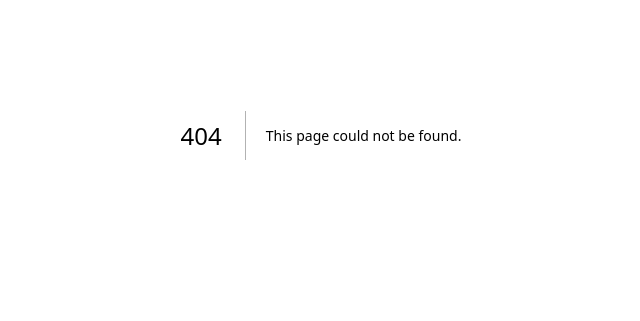
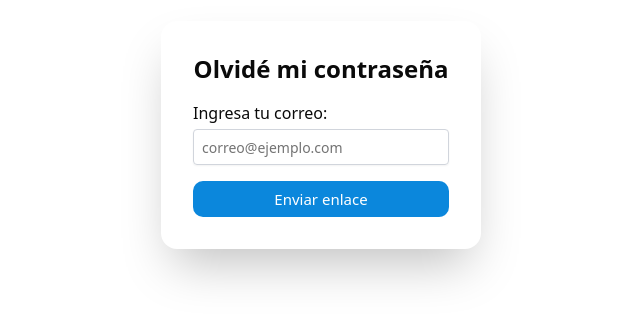
Before and after one commit to alemontc7/studia-repo, a Next.js app in the folder frontend/: page /forgot-password in a window 1280 px wide. Before the commit this address had no page. Shown: the part 265-586 px from the top of the page, without its empty margins (319-959 px from the left). Built offline with nearby package versions, Linux system fonts and the light colour scheme; no server answers; a web font is replaced by a local one.

Commit message:
feature/STDIA-5 Forgot password view was finished

```diff
--- /dev/null
+++ b/frontend/src/app/forgot-password/page.tsx
@@ -0,0 +1,10 @@
+"use client";
+
+import { ForgotPasswordPage } from "@/modules/auth";
+import React from "react";
+
+export default function ForgotPassword() {
+  return (
+    <ForgotPasswordPage />
+  );
+}
--- /dev/null
+++ b/frontend/src/modules/auth/application/forgotPasswordService.ts
@@ -0,0 +1,9 @@
+import { forgotPasswordApi } from "../infrastructure/authApi";
+
+export async function forgotPassword(email: string): Promise<{message: string}> {
+    if(!email){
+        throw new Error('Email is required');
+    }
+    const response = await forgotPasswordApi(email);
+    return response;
+}
--- a/frontend/src/modules/auth/index.ts
+++ b/frontend/src/modules/auth/index.ts
@@ -2,4 +2,4 @@ export * from './domain/user';
 export { AuthService } from './application/authService';
 export { default as LoginForm } from './ui/LoginForm';
 export { default as RegisterForm } from './ui/RegisterForm';
-export { default as AuthPage } from './ui/AuthPage';
+export { default as ForgotPasswordPage} from './ui/ForgotPassword';
--- a/frontend/src/modules/auth/infrastructure/authApi.ts
+++ b/frontend/src/modules/auth/infrastructure/authApi.ts
@@ -49,3 +49,16 @@ export async function verifySession(): Promise<boolean> {
     return false;
   }
 }
+
+export async function forgotPasswordApi(email: string): Promise<{message: string}>{
+  const response = await fetch(`${API_BASE}/users/forgot-password`, {
+    method: 'POST',
+    headers: {'Content-Type': 'application/json'},
+    body: JSON.stringify({ email })
+  });
+  const data = await response.json();
+  if(!response.ok){
+    throw new Error(data.message || 'Error en el envio del correo de recuperacion');
+  }
+  return data;
+}
--- a/frontend/src/modules/auth/ui/AuthPage.tsx
+++ /dev/null
@@ -1,20 +0,0 @@
-
-import React, { useState } from 'react';
-import LoginForm from './LoginForm';
-import RegisterForm from './RegisterForm';
-
-const AuthPage: React.FC = () => {
-  const [isLogin, setIsLogin] = useState(true);
-
-  return (
-    <div>
-      <div style={{ marginBottom: '1rem' }}>
-        <button onClick={() => setIsLogin(true)}>Login</button>
-        <button onClick={() => setIsLogin(false)}>Registro</button>
-      </div>
-      {isLogin ? <LoginForm /> : <RegisterForm />}
-    </div>
-  );
-};
-
-export default AuthPage;
--- /dev/null
+++ b/frontend/src/modules/auth/ui/ForgotPassword.tsx
@@ -0,0 +1,51 @@
+
+import React, { useState } from 'react';
+import { Label } from '@radix-ui/react-label';
+import { Input } from '@/components/ui/input';
+import { Button } from '@/components/ui/button';
+import toast from 'react-hot-toast';
+import { forgotPassword} from '../application/forgotPasswordService';
+
+const ForgotPasswordPage: React.FC = () => {
+  const [email, setEmail] = useState('');
+  const [loading, setLoading] = useState(false);
+
+  const handleSubmit = async(e: React.FormEvent) => {
+    e.preventDefault();
+    setLoading(true);
+    try{
+      const response = await forgotPassword(email);
+      toast.success(response.message || 'Check your email for the recovery link!');
+    } catch(error: any) {
+      toast.error(error.message || 'Error sending recovery email');
+    } finally {
+      setLoading(false);
+    }
+  };
+
+  return (
+    <div className='mx-auto w-80 max-w-md'>
+      <form onSubmit={handleSubmit} className='space-y-4 bg-white shadow-2xl rounded-2xl p-8 max-w-xl mx-auto'>
+        <h2 className="text-2xl font-bold text-center">Olvidé mi contraseña</h2>
+        <div className="flex flex-col">
+          <Label htmlFor="email" className="mb-1">Ingresa tu correo:</Label>
+          <Input
+            id="email"
+            type="email"
+            value={email}
+            onChange={(e) => setEmail(e.target.value)}
+            placeholder="correo@ejemplo.com"
+            required
+            className="border border-gray-300 rounded p-2"
+          />
+        </div>
+        <Button type="submit" disabled={loading} className="w-full" variant="studia-primary">
+          {loading ? 'Enviando...' : 'Enviar enlace'}
+        </Button>
+      </form>
+    </div>
+  );
+
+};
+
+export default ForgotPasswordPage;
--- a/frontend/src/modules/auth/ui/LoginForm.tsx
+++ b/frontend/src/modules/auth/ui/LoginForm.tsx
@@ -125,7 +125,7 @@ const LoginForm: React.FC = () => {
         </Button>
 
         <div className="text-center mt-4">
-          <Link href="/" className="text-blue-500 hover:underline">
+          <Link href="/forgot-password" className="text-blue-500 hover:underline">
             I lost my password
           </Link>
         </div>
```
Also changed, not shown: 1 other file (tests, documents, lock files or other folders).
